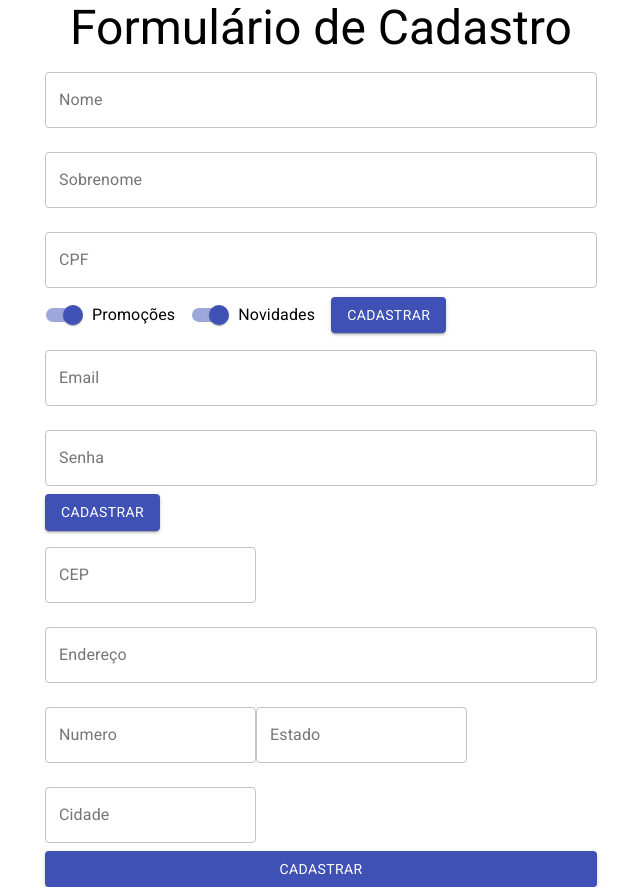
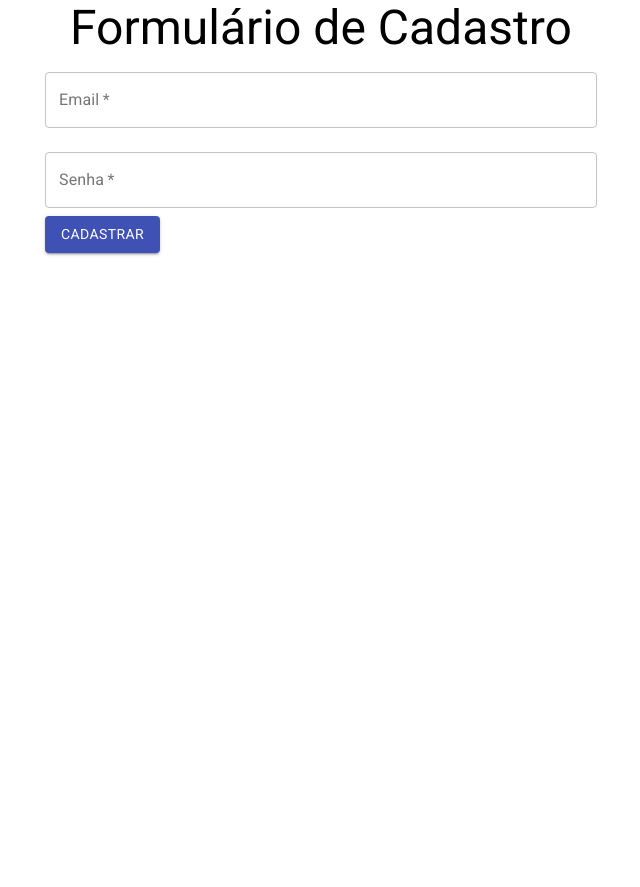
Before and after one commit to MatheusMenecucci23/FormularioReact, a React (Create React App) app: page / in a window 1280 px wide. Shown: the whole page, without its empty margins (319-959 px from the left). After the commit the page ends 800 px from the top, so only its background shows below. Built offline with nearby package versions, Linux system fonts and the light colour scheme.

Commit message:
separando formulários

```diff
--- a/src/component/FormularioCadastro/DadosEntrega.jsx
+++ b/src/component/FormularioCadastro/DadosEntrega.jsx
@@ -43,7 +43,7 @@ function DadosEntrega() {
         variant="outlined"
       ></TextField>
       <Button variant="contained" color="primary" type="submit" fullWidth>
-        Cadastrar
+        FINALIZAR CADASTRO
       </Button>
     </form>
   );
--- a/src/component/FormularioCadastro/DadosPessoais.jsx
+++ b/src/component/FormularioCadastro/DadosPessoais.jsx
@@ -3,7 +3,7 @@ import Button from "@material-ui/core/Button";
 import TextField from "@material-ui/core/TextField";
 import { Switch, FormControlLabel } from "@material-ui/core";
 
-function DadosPessoais({aoEnviar, validarCPF1}) {
+function DadosPessoais({aoEnviar, validarCPF}) {
   //const[variavel,a função que altera o estado da variavel setVariavel]
   const [nome, setNome] = useState("");
 
@@ -63,7 +63,7 @@ function DadosPessoais({aoEnviar, validarCPF1}) {
 
         //------erros--------//
         onBlur={(event)=>{
-          const ehValido =validarCPF1(cpf)
+          const ehValido =validarCPF(cpf)
 
           setErros({cpf:ehValido})
         }}
--- a/src/component/FormularioCadastro/DadosUsuario.jsx
+++ b/src/component/FormularioCadastro/DadosUsuario.jsx
@@ -1,9 +1,12 @@
 import { TextField, Button } from "@material-ui/core";
 import React from "react";
 
-function DadosUsuario() {
+function DadosUsuario({aoEnviar}) {
   return (
-    <form>
+    <form onSubmit={(event)=>{
+      event.preventDefault();
+      aoEnviar()
+    }}>
       <TextField
         id="email"
         label="Email"
@@ -11,6 +14,7 @@ function DadosUsuario() {
         margin="normal"
         variant="outlined"
         fullWidth
+        required
       ></TextField>
       <TextField
         id="senha"
@@ -19,6 +23,7 @@ function DadosUsuario() {
         margin="normal"
         variant="outlined"
         fullWidth
+        required
       ></TextField>
       <Button variant="contained" color="primary" type="submit">
         Cadastrar
--- a/src/component/FormularioCadastro/FormularioCadastro.jsx
+++ b/src/component/FormularioCadastro/FormularioCadastro.jsx
@@ -1,16 +1,22 @@
-import React from "react";
+import { Typography } from "@material-ui/core";
+import React, { useState } from "react";
 import DadosEntrega from "./DadosEntrega";
 import DadosPessoais from "./DadosPessoais";
 import DadosUsuario from "./DadosUsuario";
 
-function FormularioCadastro({aoEnviar, validarCPF1}) {
+function FormularioCadastro({ aoEnviar, validarCPF1 }) {
+  const [etapaAtual, setEtapaAtual] = useState(0);
 
-  return (
-    <>
-    <DadosPessoais aoEnviar={aoEnviar} validarCPF={validarCPF1}/>
-    <DadosUsuario/>
-    <DadosEntrega/>
-    </>
-  )
+  const formulario = [
+  <DadosUsuario  aoEnviar={proximo} />,
+  <DadosPessoais aoEnviar={proximo} validarCPF={validarCPF1} />,
+  <DadosEntrega  aoEnviar={aoEnviar}/>
+  ];
+
+  function proximo() {
+    setEtapaAtual(etapaAtual + 1);
+  }
+
+  return <>{formulario[etapaAtual]}</>;
 }
 export default FormularioCadastro;
```
